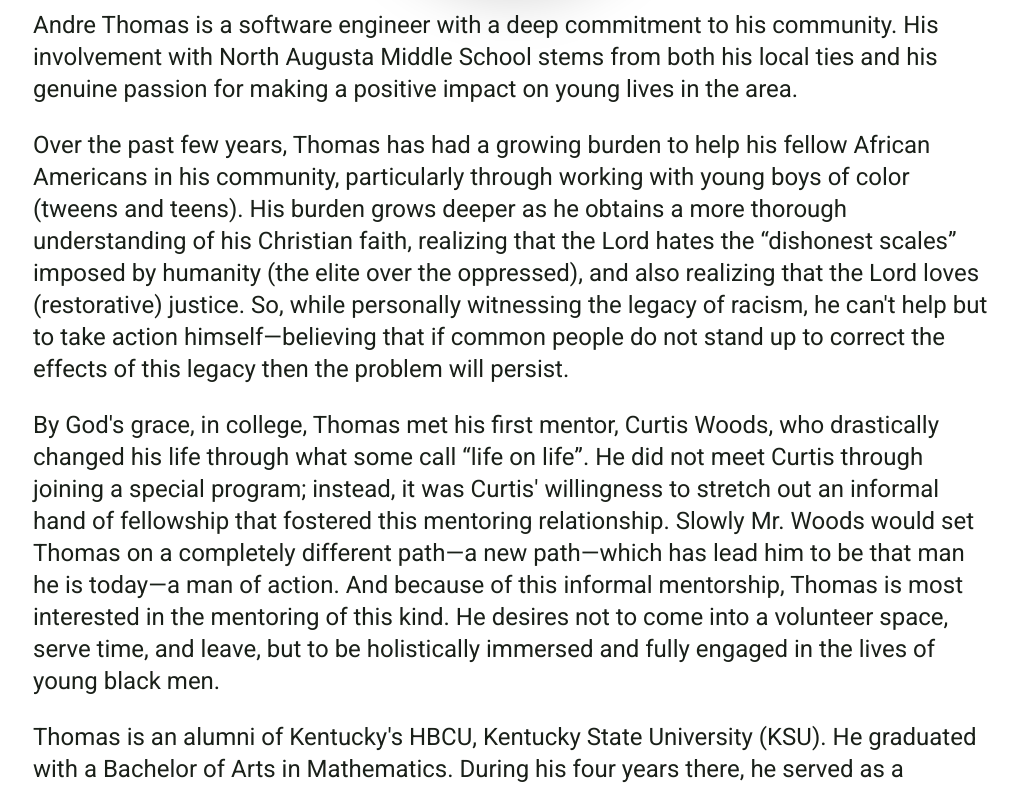
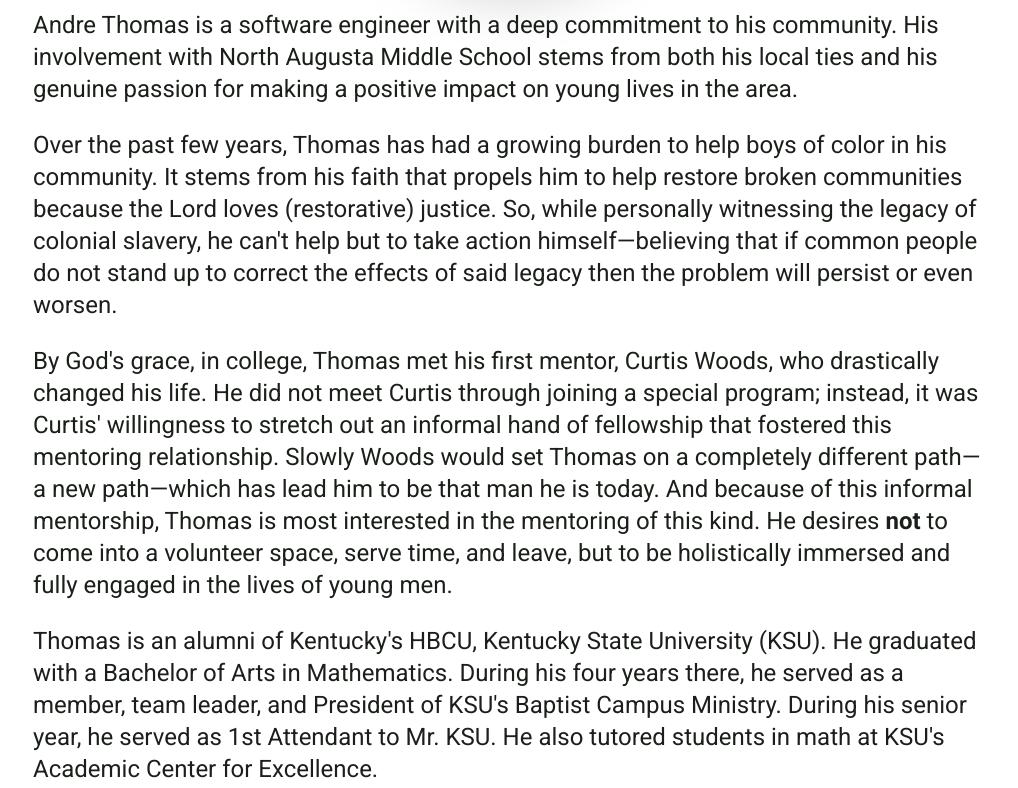
Before and after one commit to drethedevjs/boss-boys, a React (Vite) app: page /meet-the-mentor in a window 1280 px wide. Shown: the part 580-1368 px from the top of the page, without its empty margins (127-1145 px from the left). Built offline with nearby package versions, Linux system fonts and the light colour scheme.

Commit message:
Updated copy on mentor page.

```diff
--- a/src/pages/MeetTheMentor.tsx
+++ b/src/pages/MeetTheMentor.tsx
@@ -13,29 +13,25 @@
         on young lives in the area.
       </p>
       <p>
-        Over the past few years, Thomas has had a growing burden to help his
-        fellow African Americans in his community, particularly through working
-        with young boys of color (tweens and teens). His burden grows deeper as
-        he obtains a more thorough understanding of his Christian faith,
-        realizing that the Lord hates the “dishonest scales” imposed by humanity
-        (the elite over the oppressed), and also realizing that the Lord loves
-        (restorative) justice. So, while personally witnessing the legacy of
-        racism, he can't help but to take action himself—believing that if
-        common people do not stand up to correct the effects of this legacy then
-        the problem will persist.
+        Over the past few years, Thomas has had a growing burden to help boys of
+        color in his community. It stems from his faith that propels him to help
+        restore broken communities because the Lord loves (restorative) justice.
+        So, while personally witnessing the legacy of colonial slavery, he can't
+        help but to take action himself—believing that if common people do not
+        stand up to correct the effects of said legacy then the problem will
+        persist or even worsen.
       </p>
       <p>
         By God's grace, in college, Thomas met his first mentor, Curtis Woods,
-        who drastically changed his life through what some call “life on life”.
-        He did not meet Curtis through joining a special program; instead, it
-        was Curtis' willingness to stretch out an informal hand of fellowship
-        that fostered this mentoring relationship. Slowly Mr. Woods would set
-        Thomas on a completely different path—a new path—which has lead him to
-        be that man he is today—a man of action. And because of this informal
-        mentorship, Thomas is most interested in the mentoring of this kind. He
-        desires not to come into a volunteer space, serve time, and leave, but
-        to be holistically immersed and fully engaged in the lives of young
-        black men.
+        who drastically changed his life. He did not meet Curtis through joining
+        a special program; instead, it was Curtis' willingness to stretch out an
+        informal hand of fellowship that fostered this mentoring relationship.
+        Slowly Woods would set Thomas on a completely different path—a new
+        path—which has lead him to be that man he is today. And because of this
+        informal mentorship, Thomas is most interested in the mentoring of this
+        kind. He desires <b>not</b> to come into a volunteer space, serve time,
+        and leave, but to be holistically immersed and fully engaged in the
+        lives of young men.
       </p>
       <p>
         Thomas is an alumni of Kentucky's HBCU, Kentucky State University (KSU).
@@ -46,9 +42,9 @@
         Center for Excellence.
       </p>
       <p>
-        Thomas lives in Graniteville, SC with his lovely wife of six years,
-        Porsha Thomas, and their kids. They together, as the Lord wills, hope to
-        breathe life into the community in which they live.
+        Thomas lives in Graniteville, SC with his lovely wife of 10 years and
+        their kids. They together, as the Lord wills, hope to breathe life into
+        the community in which they live.
       </p>
     </div>
   );
```
